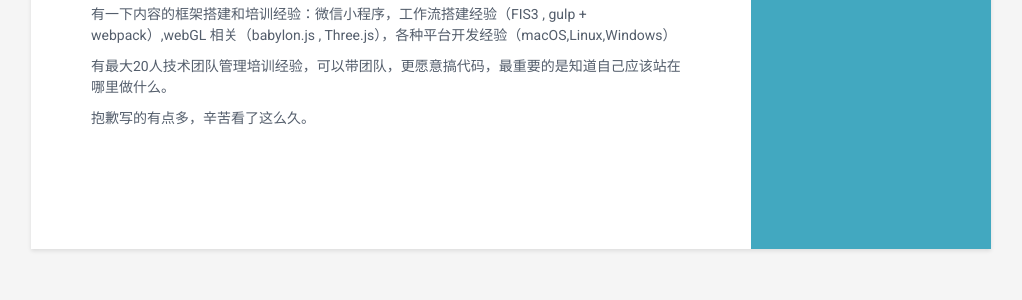
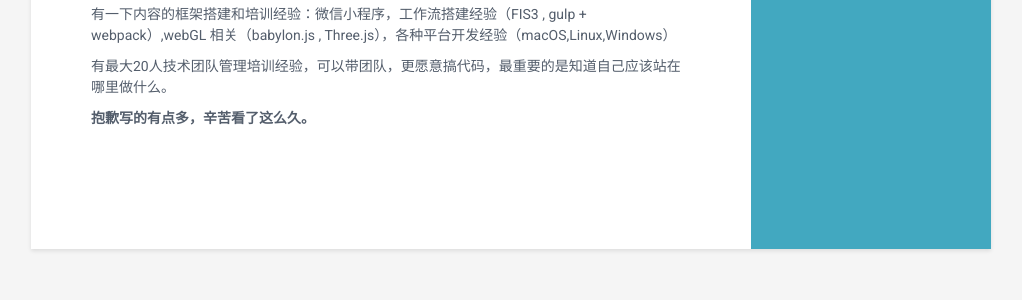
Before and after one commit to hotjp/introduce, a Jekyll site: the page built from index.html, in a window 1280 px wide. Shown: the part 2273-2573 px from the top of the page, without its empty margins (129-1151 px from the left). Built offline with Jekyll 4.4.1, drawn with Linux system fonts in a browser that asks for light colours.

Commit message:
make some words looks good

```diff
--- a/_includes/skills.html
+++ b/_includes/skills.html
@@ -145,7 +145,7 @@
         </p>
         <p>有最大20人技术团队管理培训经验，可以带团队，更愿意搞代码，最重要的是知道自己应该站在哪里做什么。
         </p>
-        <p>抱歉写的有点多，辛苦看了这么久。
+        <p><b>抱歉写的有点多，辛苦看了这么久。</b>
         </p>
     </div>
     <!--//summary-->
```
